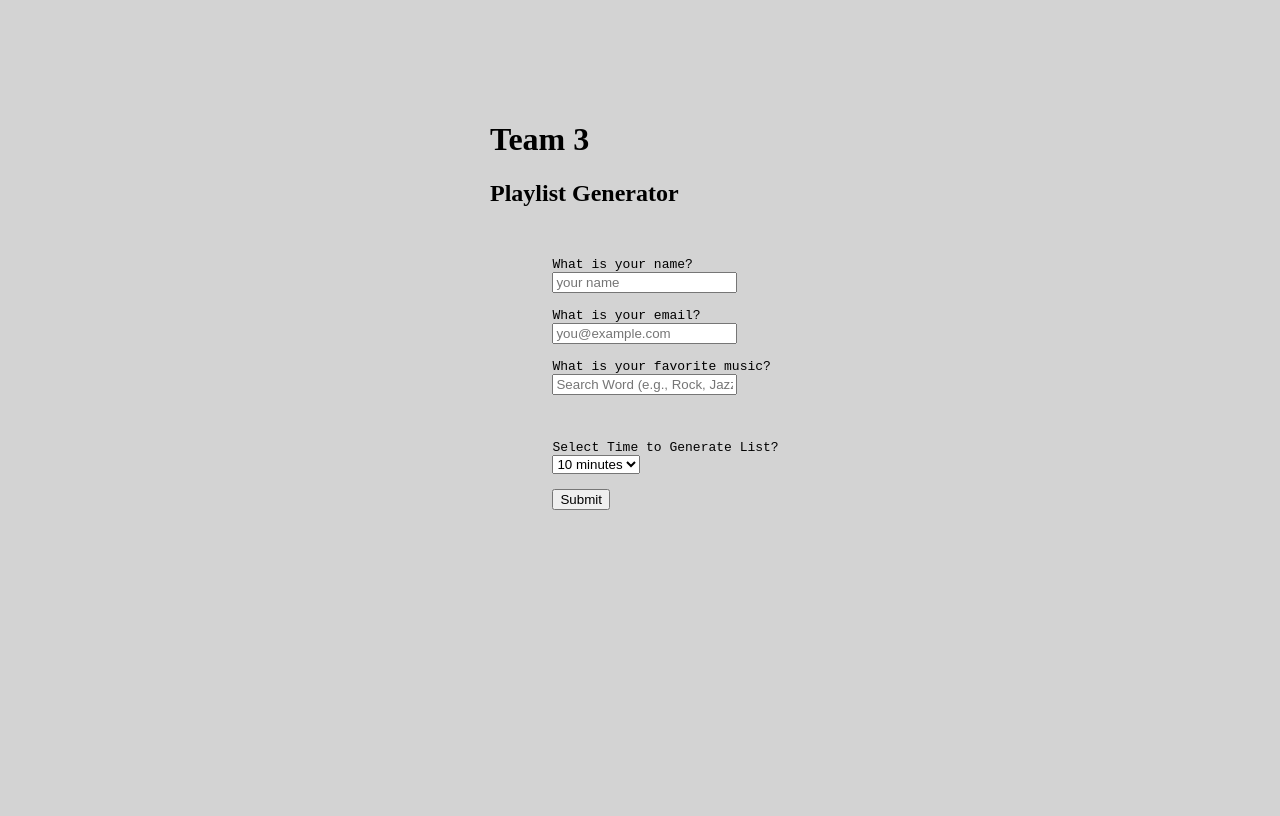
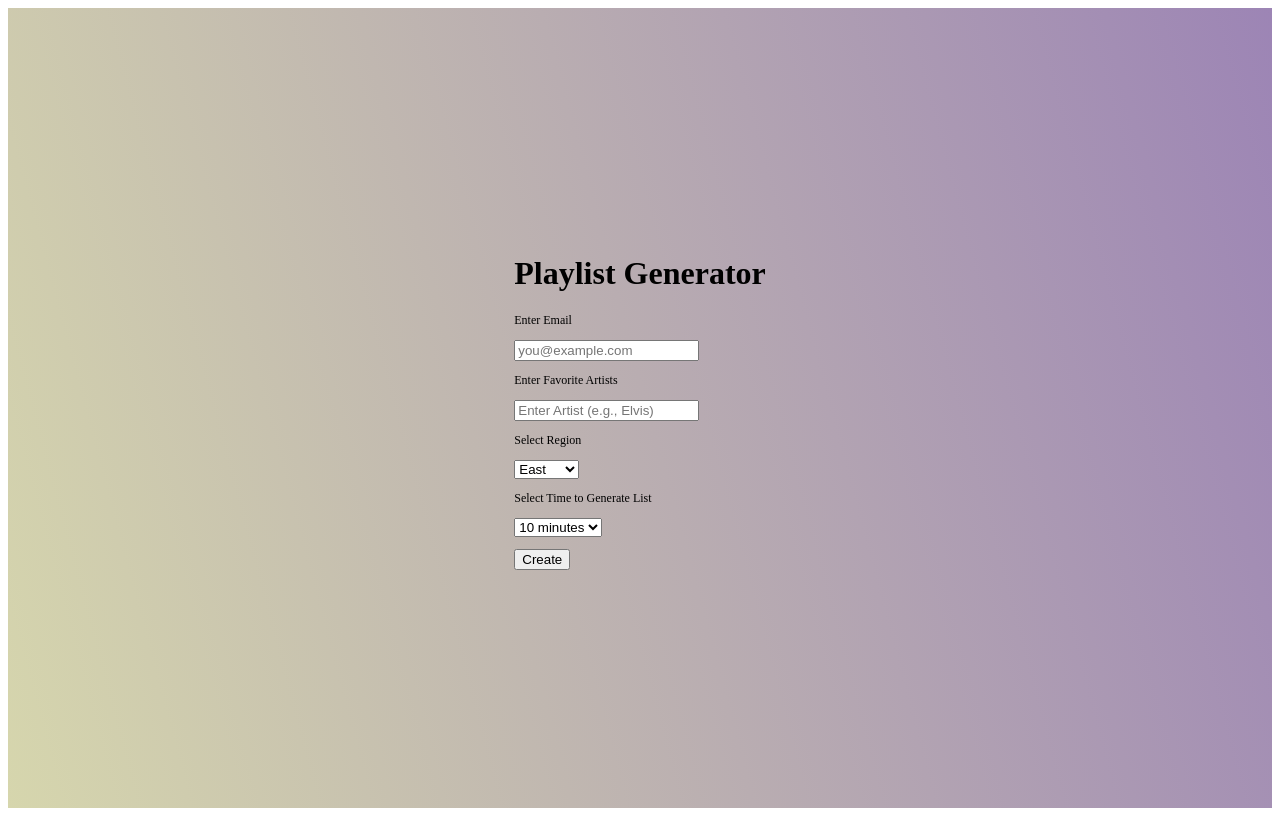
Before and after one commit to cmdavidson546/SW411-Spotify-Playlist-Project, a website: page index.html in a window 1280 px wide. Drawn offline with Linux system fonts and the light colour scheme.

Commit message:
Version 5.0

```diff
--- a/index.html
+++ b/index.html
@@ -1,67 +1,76 @@
 <!DOCTYPE html>
-
 <html lang="en">
 <head>
-    <meta charset="utf-8">
-    <meta name="viewport" content="width=device-width, initial-scale=1, shrink-to-fit=no">
-
-    <title>Playlist Generator</title>
+	<meta charset="UTF-8">
+	<title>Spotify Playlist Gen</title>
 
     <style>
-          body {
-              background: lightgray;
+        .main-container {
+            min-height: 100vh;
+            background: linear-gradient(75deg, rgba(205, 205, 155, 0.82), rgba(69, 24, 115, 0.53));
+            display: flex;
+            flex-direction: column;
+            justify-content: center;
         }
-          .userInput {
-              position: absolute;
-              width: 300px;
-              height: 200px;
-              z-index: 15;
-              top: 25%;
-              left: 50%;
-              margin: -100px 0 0 -150px;
+
+        .form {
+
+            margin: 0 auto;
 
         }
 
+        .form p {
+	       color: black;
+	       font-size: 12px;
+        }
 
     </style>
-
-    <!-- Custom styles for this template -->
-    <link href="styles.css" rel="stylesheet">
 </head>
 <body>
 
-    <div class="userInput">
-      <h1>Team 3</h1>
-      <h2>Playlist Generator</h2>
+	<main class="main-container">
+
+			<div class="form">
+				<h1>Playlist Generator</h1>
                 <form method='post' action='/' id='form_box' autocomplete='on'>
-          <pre>
 
-        What is your name?
-        <input type='text' name='name' required='required' placeholder='your name'>
+                    <p>Enter Email</p>
+                    <p><input type='email' name='email' required='required' placeholder='you@example.com'></p>
 
-        What is your email?
-        <input type='email' name='email' required='required' placeholder='you@example.com'>
+                    <p>Enter Favorite Artists</p>
+                    <p><input type='search' name='artist' required='required' placeholder='Enter Artist (e.g., Elvis)'></p>
 
-        What is your favorite music?
-        <input type='text' name='station' required='required' placeholder='Search Word (e.g., Rock, Jazz)'>
-
+                    <!-- Enter Region -->
+                    <p>Select Region</p>
+                    <select name='region' size='1'>
+                        <option value='east'>East</option>
+                        <option value='west'>West</option>
+                        <option value='south'>South</option>
+                        <option value='central'>Central</option>
+                    </select>
+                    <br>
               <!--  Enter Time to Generate List?
                     <input type='number' name='timer_user' placeholder='10'>
                      I CHANGED THE NAME OF THE TIMER_USER FROM TIMER_ALT 3.24.19-->
 
-        Select Time to Generate List?
+                    <p>Select Time to Generate List</p>
                     <select name='timer_drop' size='1'>
                         <option value='10'>10 minutes</option>
                         <option value='30'>30 minutes</option>
                         <option value='45'>45 minutes</option>
                         <option value='60'>60 minutes</option>
                     </select>
-
-        <input type='submit' id='form_click'>
-
-        </pre>
-
+                    <br>
+                    <p><input type="submit" value="Create"></p>
                 </form>
 			</div>
+			<div class="playlist">
+				<div class="loader">
+					<div class="inner-circle"></div>
+				</div>
+			</div>
+
+	</main>
+	<script src="script.js"></script>
 </body>
 </html>
```
Also changed, not shown: playlist.js (+144 -33 lines). Lines whose indentation alone changed are shown as unchanged.
